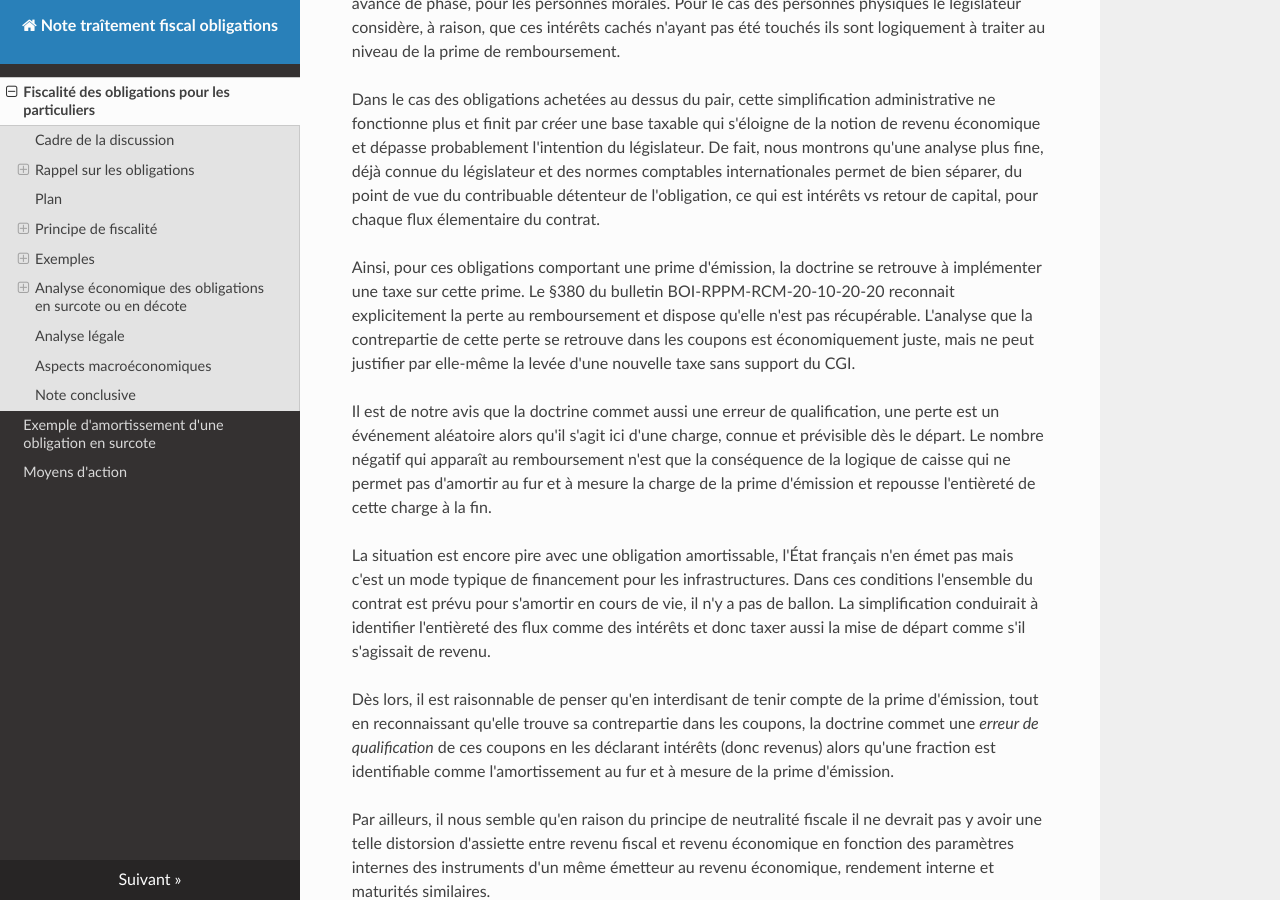
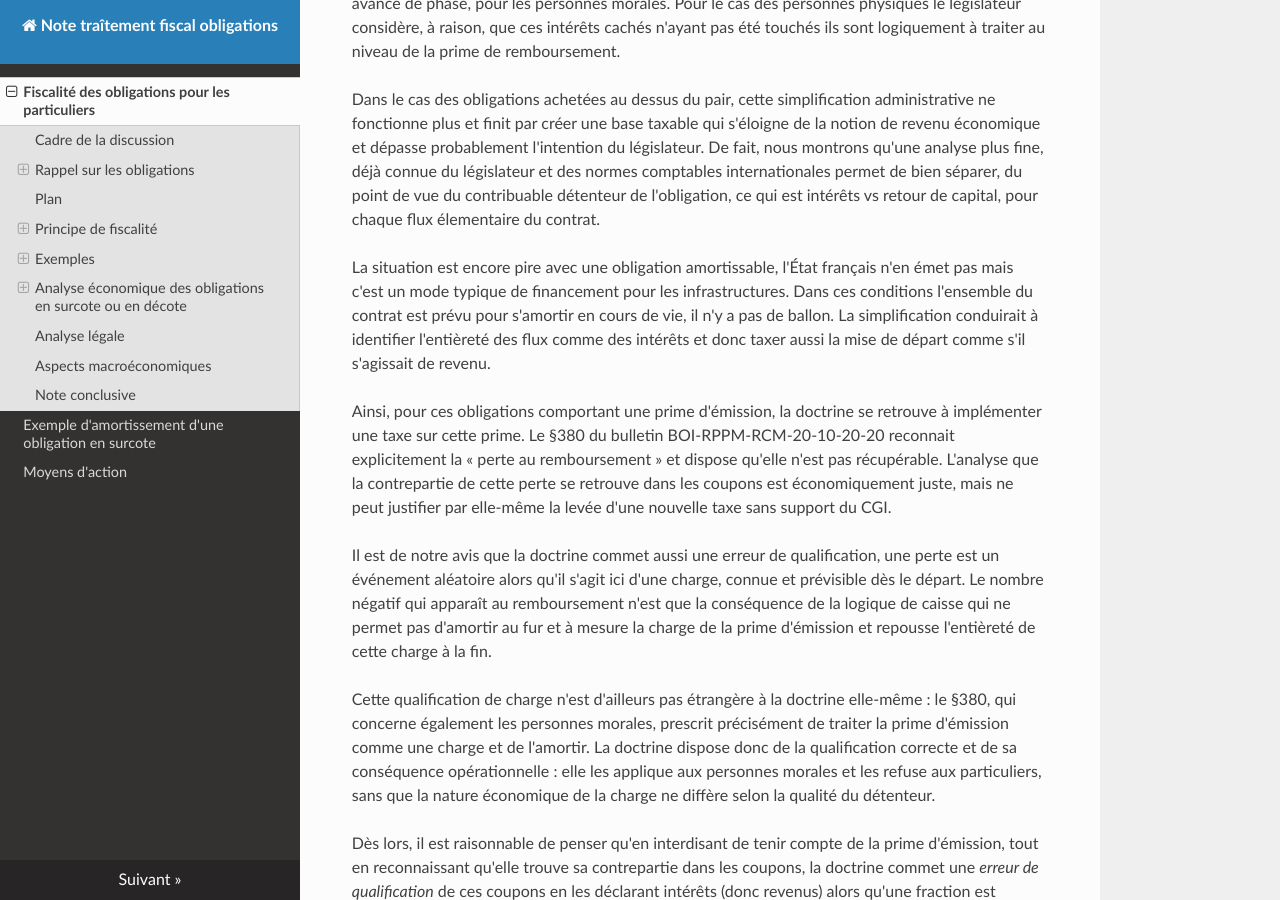
Before and after one commit to ConscritNeuneu/note-traitement-fiscal-obligations, an MkDocs documentation site: the page built from docs/note_fiscalisation_obligations.md, in a window 1280 px wide and 900 px high, scrolled down 10895 px. Built offline with MkDocs 1.6.1, drawn with Linux system fonts in a browser that asks for light colours; nearby versions of some CDN libraries; some of the changed text lies outside the part shown.

Commit message:
§380 est aussi pour les entreprises

```diff
--- a/docs/note_fiscalisation_obligations.md
+++ b/docs/note_fiscalisation_obligations.md
@@ -656,9 +656,16 @@ bien séparer, du point de vue du contribuable détenteur de l'obligation, ce
 qui est intérêts vs retour de capital, pour chaque flux élementaire du
 contrat.
 
+La situation est encore pire avec une obligation amortissable, l'État
+français n'en émet pas mais c'est un mode typique de financement pour les
+infrastructures. Dans ces conditions l'ensemble du contrat est prévu pour
+s'amortir en cours de vie, il n'y a pas de ballon. La simplification conduirait
+à identifier l'entièreté des flux comme des intérêts et donc taxer aussi
+la mise de départ comme s'il s'agissait de revenu.
+
 Ainsi, pour ces obligations comportant une prime d'émission, la doctrine se
 retrouve à implémenter une taxe sur cette prime. Le §380 du bulletin
-BOI-RPPM-RCM-20-10-20-20 reconnait explicitement la perte au remboursement
+BOI-RPPM-RCM-20-10-20-20 reconnait explicitement la « perte au remboursement »
 et dispose qu'elle n'est pas récupérable. L'analyse que la contrepartie de
 cette perte se retrouve dans les coupons est économiquement juste, mais ne
 peut justifier par elle-même la levée d'une nouvelle taxe sans support du
@@ -671,12 +678,13 @@ remboursement n'est que la conséquence de la logique de caisse qui ne permet
 pas d'amortir au fur et à mesure la charge de la prime d'émission et
 repousse l'entièreté de cette charge à la fin.
 
-La situation est encore pire avec une obligation amortissable, l'État
-français n'en émet pas mais c'est un mode typique de financement pour les
-infrastructures. Dans ces conditions l'ensemble du contrat est prévu pour
-s'amortir en cours de vie, il n'y a pas de ballon. La simplification conduirait
-à identifier l'entièreté des flux comme des intérêts et donc taxer aussi
-la mise de départ comme s'il s'agissait de revenu.
+Cette qualification de charge n'est d'ailleurs pas étrangère à la doctrine
+elle-même : le §380, qui concerne également les personnes morales, prescrit
+précisément de traiter la prime d'émission comme une charge et de l'amortir.
+La doctrine dispose donc de la qualification correcte et de sa conséquence
+opérationnelle : elle les applique aux personnes morales et les refuse aux
+particuliers, sans que la nature économique de la charge ne diffère selon la
+qualité du détenteur.
 
 Dès lors, il est raisonnable de penser qu'en interdisant de tenir compte de la
 prime d'émission, tout en reconnaissant qu'elle trouve sa contrepartie
@@ -791,7 +799,7 @@ net similaire).
 En soi, une comptabilité de caisse n'est pas forcément incompatible avec le
 cas d'une obligation achetée avec surcote et gardée à maturité. Cependant,
 en refusant d'aligner revenu fiscal et revenu économique, la doctrine s'est
-retrouvée lever une imposition sur une charge en la forme de la prime
+retrouvée lever une *imposition sur une charge* en la forme de la prime
 d'émission, que le CGI ne dispose pas et ne pourrait pas disposer sans
 redéfinir la notion même de revenu au sens des articles 12 et 13. Le §380
 reconnaît le problème et justifie que cette « perte au remboursement »
```
